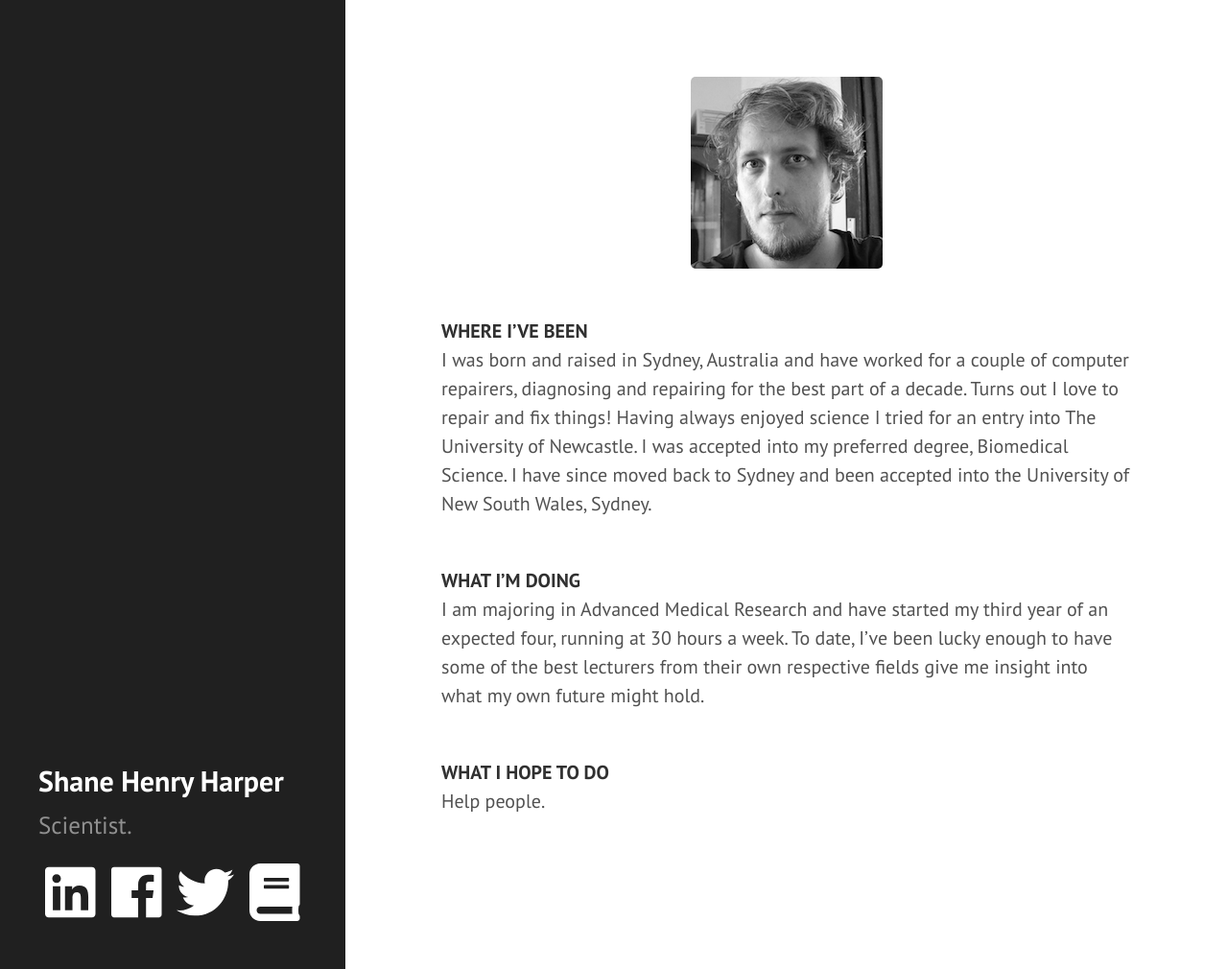
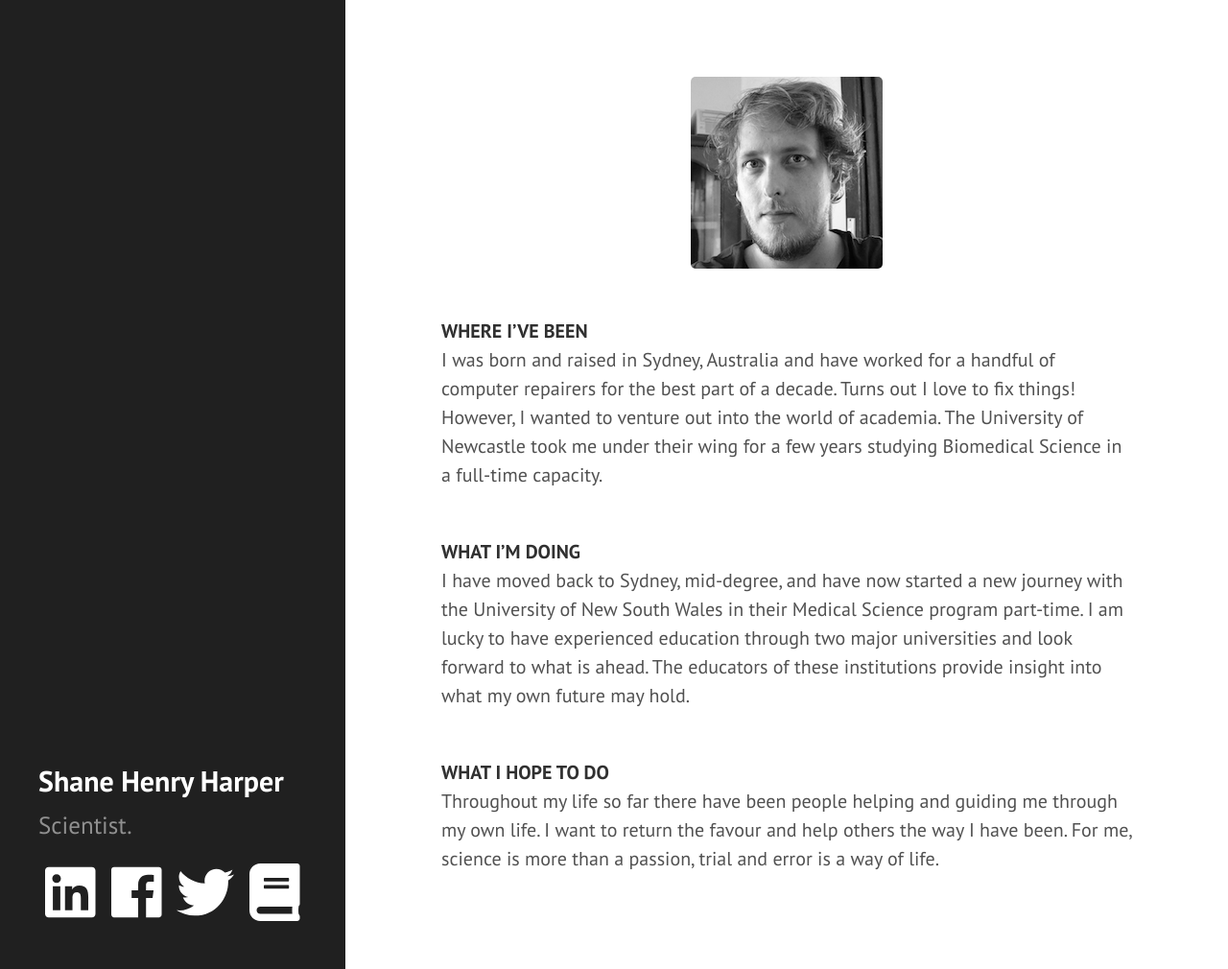
Before and after one commit to shane-net/shane-net.github.io, a Jekyll site: the page built from index.html, in a window 1280 px wide and 1010 px high. Shown: the whole window at 96% size. Built offline with Jekyll 4.4.1, drawn with Linux system fonts in a browser that asks for light colours; nearby versions of some CDN libraries; the list of posts is cut into pages by our own code.

Commit message:
Update index.html

```diff
--- a/index.html
+++ b/index.html
@@ -9,19 +9,19 @@
 
 <p>
 <strong>WHERE I’VE BEEN</strong><br>
-I was born and raised in Sydney, Australia and have worked for a couple of computer repairers, diagnosing and repairing for the best part of a decade. Turns out I love to repair and fix things! Having always enjoyed science I tried for an entry into The University of Newcastle. I was accepted into my preferred degree, Biomedical Science. I have since moved back to Sydney and been accepted into the University of New South Wales, Sydney.
+I was born and raised in Sydney, Australia and have worked for a handful of computer repairers for the best part of a decade. Turns out I love to fix things! However, I wanted to venture out into the world of academia. The University of Newcastle took me under their wing for a few years studying Biomedical Science in a full-time capacity.
 </p>
 
 <br>
 
 <p>
 <strong>WHAT I’M DOING</strong><br>
-I am majoring in Advanced Medical Research and have started my third year of an expected four, running at 30 hours a week. To date, I’ve been lucky enough to have some of the best lecturers from their own respective fields give me insight into what my own future might hold.
+I have moved back to Sydney, mid-degree, and have now started a new journey with the University of New South Wales in their Medical Science program part-time. I am lucky to have experienced education through two major universities and look forward to what is ahead. The educators of these institutions provide insight into what my own future may hold.
 </p>
 
 <br>
 
 <p>
 <strong>WHAT I HOPE TO DO</strong><br>
-Help people.
+Throughout my life so far there have been people helping and guiding me through my own life. I want to return the favour and help others the way I have been. For me, science is more than a passion, trial and error is a way of life.
 </p>
```
